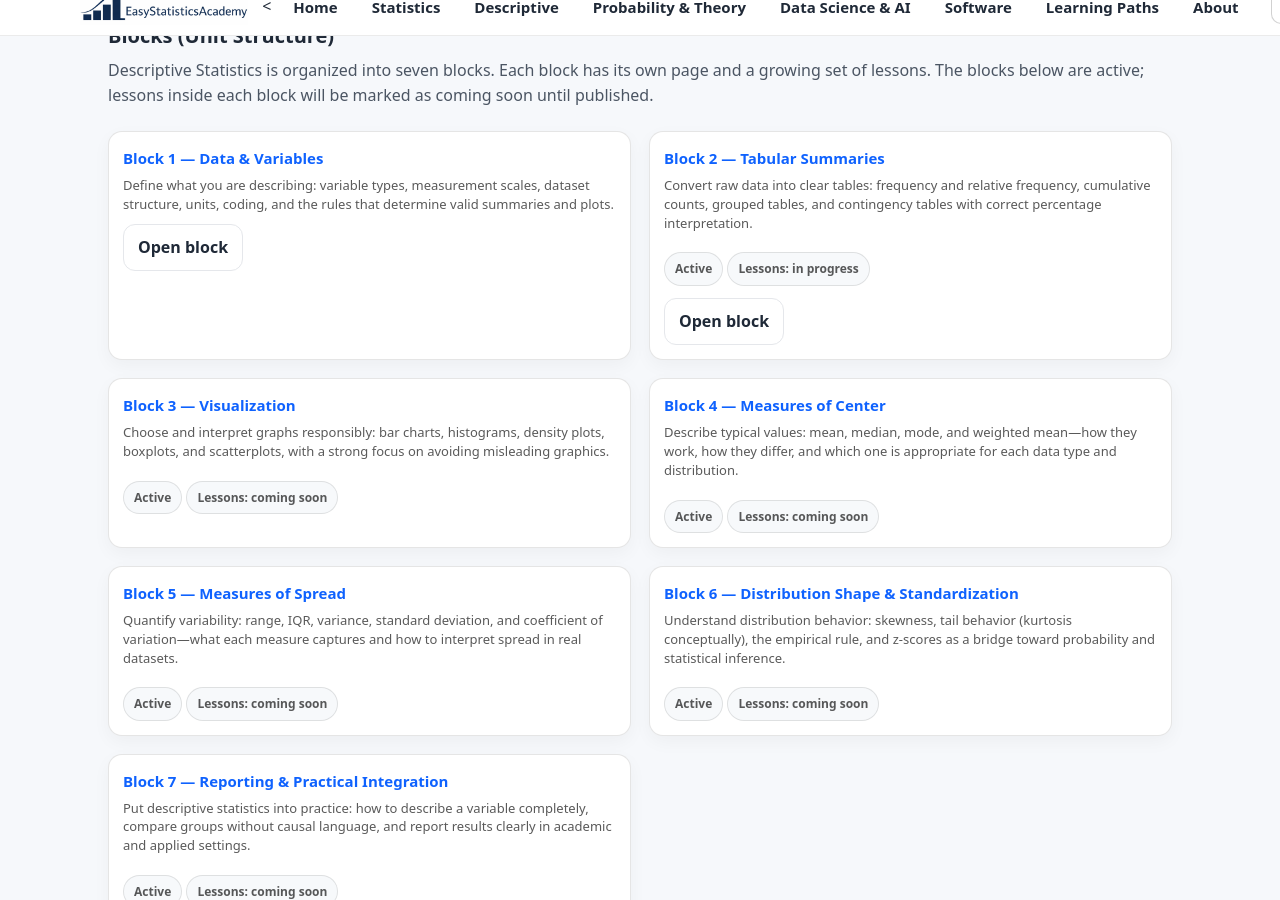
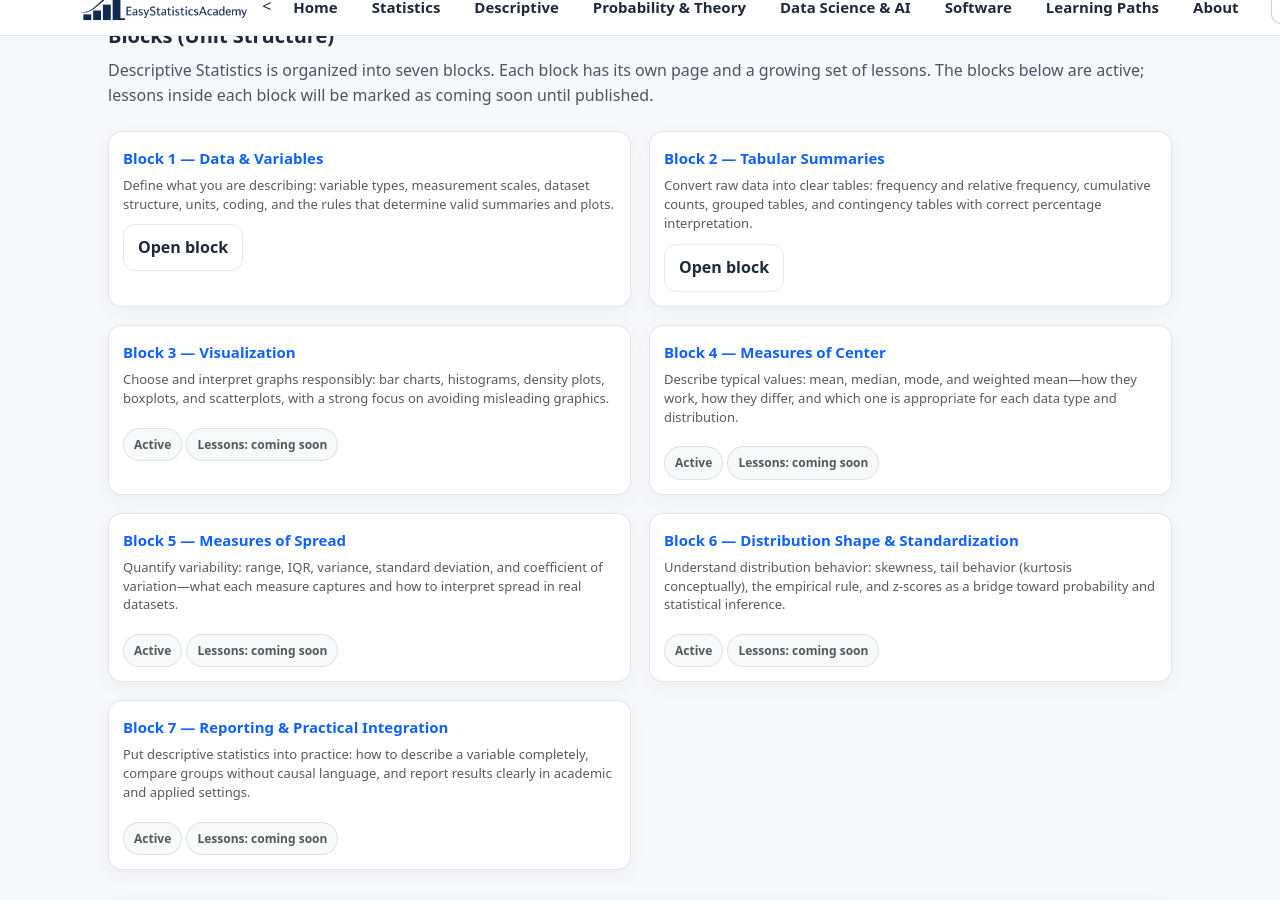
Before and after one commit to ammar-homaida-statistics/easystatisticsacademy, a Jekyll site: the page built from descriptive/index.md, in a window 1280 px wide and 900 px high, scrolled down 864 px. Built offline with Jekyll 4.4.1, drawn with Linux system fonts in a browser that asks for light colours.

Commit message:
Update index.md

```diff
--- a/descriptive/index.md
+++ b/descriptive/index.md
@@ -99,10 +99,6 @@ sidebar: false
     Convert raw data into clear tables: frequency and relative frequency, cumulative counts, grouped tables,
     and contingency tables with correct percentage interpretation.
   </p>
-  <div class="pill-row">
-    <span class="pill">Active</span>
-    <span class="pill">Lessons: in progress</span>
-  </div>
   <div style="margin-top:.75rem;">
     <a class="btn btn-outline" href="/descriptive/tabular-summaries/">Open block</a>
   </div>
```
